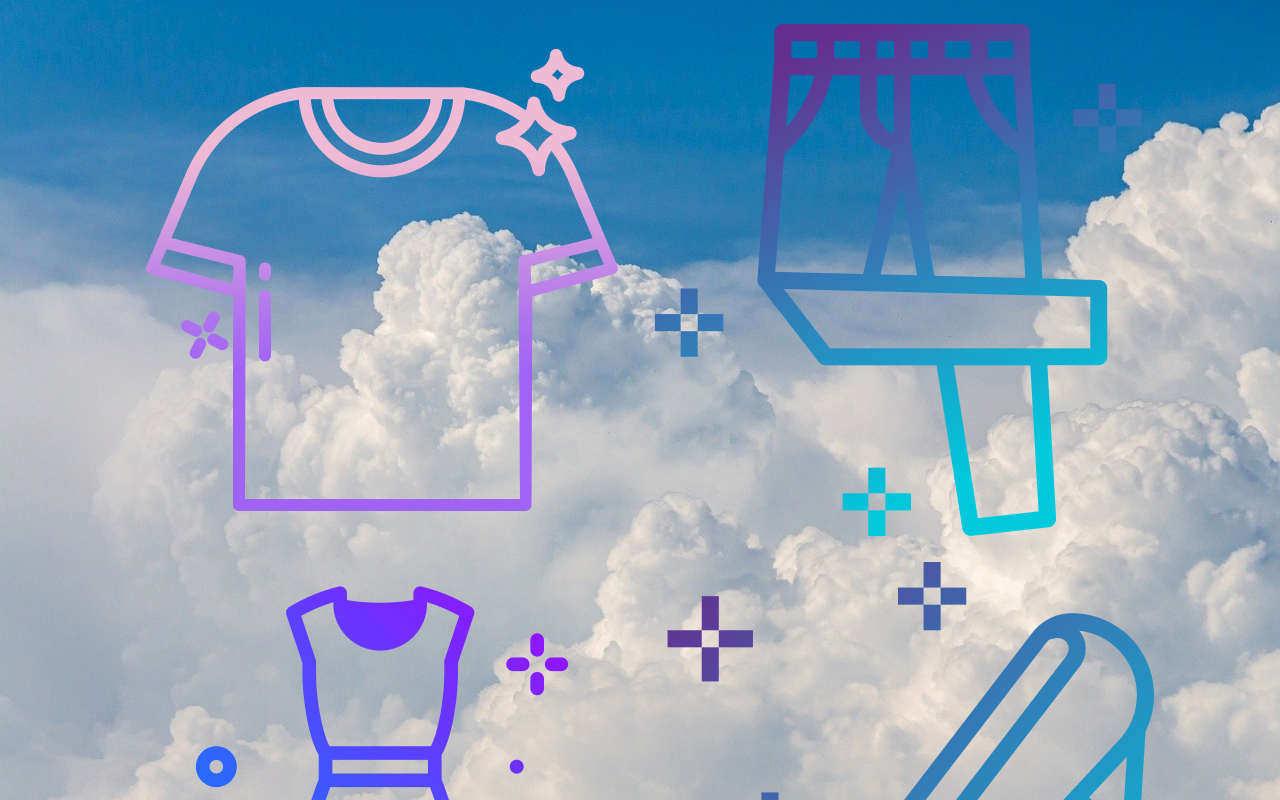
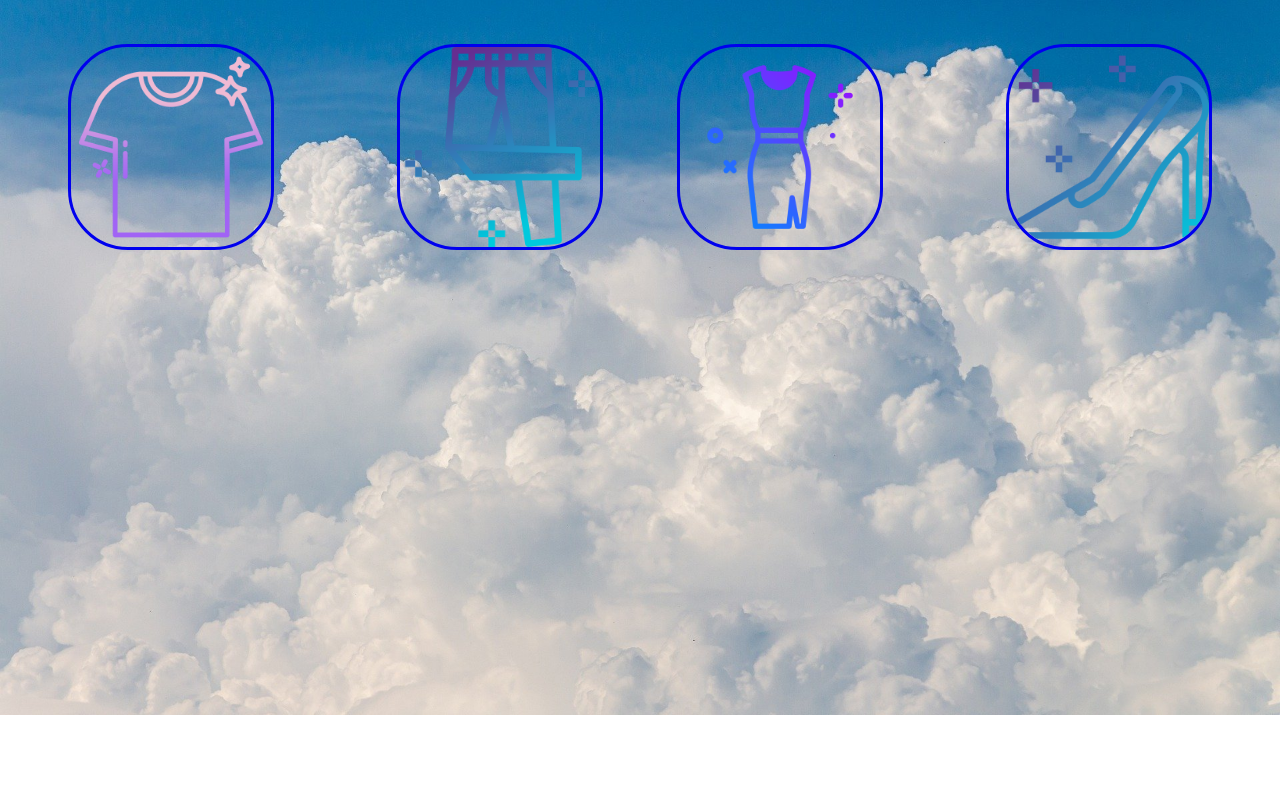
Before and after one commit to narroyoc96/LTAW-Practicas, a plain HTML site: page P1/tienda.html in a window 1280 px wide. Shown: the part 85-885 px from the top of the page. After the commit the page ends 800 px from the top, so only its background shows below. Drawn offline with Linux system fonts and the light colour scheme; files whose address does not match are found by name.

Commit message:
corregido

```diff
--- a/P1/tienda.html
+++ b/P1/tienda.html
@@ -5,7 +5,7 @@
     <head>
         <meta charset="utf-8">
         <title>Boutique Vintage</title>
-        <link rel="stylesheet" href="css/tienda.css">
+        <link rel="stylesheet" href="tienda.css">
         <link rel="icon" href="imagen/boutique.ico">
     </head>
 
@@ -13,10 +13,10 @@
         <h1>Boutique Vintage</h1>
 
         <div id="articulos">
-            <a href="camiseta.html"><img src="imagen/camiseta.png" id="css/camiseta"></a>
-            <a href="pantalon.html"><img src="imagen/pantalon.png" id="css/pantalon"></a>
-            <a href="vestido.html"><img src="imagen/vestido.png" id="css/vestido"></a>
-            <a href="zapatos.html"><img src="imagen/zapatos.png" id="css/zapatos"></a>
+            <a href="camiseta.html"><img src="imagen/camiseta.png" id="camiseta"></a>
+            <a href="pantalon.html"><img src="imagen/pantalon.png" id="pantalon"></a>
+            <a href="vestido.html"><img src="imagen/vestido.png" id="vestido"></a>
+            <a href="zapatos.html"><img src="imagen/zapatos.png" id="zapatos"></a>
         </div>
     </body>
 
```
Also changed, not shown: P1/error.css (renamed from P1/css/error.css), P1/tienda.css (renamed from P1/css/tienda.css).
